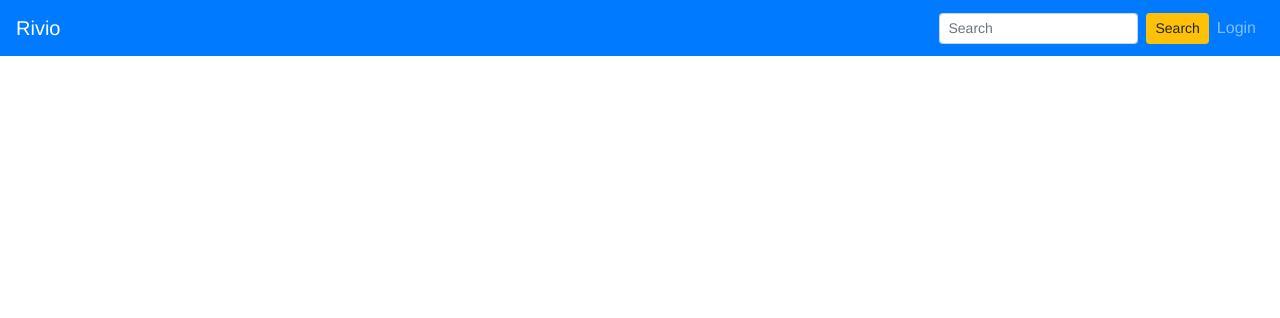
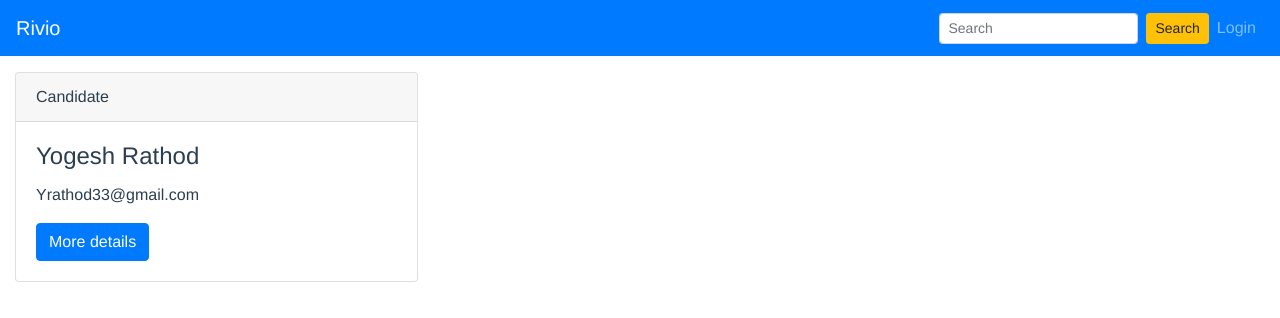
Before and after one commit to Yug33/gs_web, a Vue app: page / in a window 1280 px wide. Shown: the top 318 px of the page. Built offline with nearby package versions, Linux system fonts and the light colour scheme.

Commit message:
added user cards and info

```diff
--- /dev/null
+++ b/src/components/UserCard.vue
@@ -0,0 +1,89 @@
+<template>
+  <b-card header="Candidate" header-tag="header" :title="getFullName">
+    <b-card-text>{{candidate.email}}</b-card-text>
+    <b-button v-b-modal.modal-center variant="primary">More details</b-button>
+    <!-- MODAL -->
+    <b-modal id="modal-center" centered title="Candidate" scrollable @ok="handleOk">
+      <div class="m-5">
+        <div class="row about-list">
+          <div class="col-md-6">
+            <div class="media">
+              <label>Name</label>
+            </div>
+            <div class="media">
+              <label>Email</label>
+            </div>
+            <div class="media">
+              <label>Web Address</label>
+            </div>
+            <div class="media">
+              <label>like working ?</label>
+            </div>
+            <div class="media">
+              <label>Resume</label>
+            </div>
+            <div class="media">
+              <label>Cover letter</label>
+            </div>
+            <div class="media">
+              <p>Please rate</p>
+            </div>
+          </div>
+          <div class="col-md-6">
+            <div class="media">
+              <label>{{getFullName}}</label>
+            </div>
+            <div class="media">
+              <label>{{candidate.email}}</label>
+            </div>
+            <div class="media">
+              <label>{{candidate.web_address}}</label>
+            </div>
+            <div class="media">
+              <label>{{candidate.do_you_like_working ? "Yes":"No"}}</label>
+            </div>
+            <div class="media">
+              <label>
+                <a href="#">Click here to download</a>
+              </label>
+            </div>
+            <div class="media">
+              <label>
+                <a href="#">Click here to download</a>
+              </label>
+            </div>
+            <div class="media">
+              <b-form-rating v-model="rating" variant="warning"></b-form-rating>
+            </div>
+          </div>
+        </div>
+      </div>
+    </b-modal>
+  </b-card>
+</template>
+
+<script>
+export default {
+  props: {
+    candidate: {
+      requied: true,
+      type: Object
+    }
+  },
+  data() {
+    return {
+      rating: 0
+    };
+  },
+  methods: {
+    handleOk() {
+      console.log("clicked okay");
+    }
+  },
+  computed: {
+    getFullName() {
+      return `${this.candidate.first_name} ${this.candidate.last_name}`;
+    }
+  }
+};
+</script>
--- a/src/router/index.js
+++ b/src/router/index.js
@@ -2,11 +2,17 @@ import Vue from "vue";
 import VueRouter from "vue-router";
 import Login from "../views/Login.vue";
 import Signup from "../views/Signup.vue";
+import Candidates from "../views/Candidates.vue";
 import Verify from "../components/VerifyMail.vue";
 import { requireAuth, noLoginPage } from "@/util/auth.js";
 Vue.use(VueRouter);
 
 const routes = [
+  {
+    path: "/",
+    name: "Candidates",
+    component: Candidates,
+  },
   {
     path: "/signup",
     name: "Signup",
--- /dev/null
+++ b/src/views/Candidates.vue
@@ -0,0 +1,34 @@
+<template>
+  <div class="container-fluid mt-3">
+    <b-card-group columns>
+      <div v-for="candidate in candidates" :key="candidate">
+        <UserCard :candidate="candidate" />
+      </div>
+    </b-card-group>
+  </div>
+</template>
+
+<script>
+// @ is an alias to /src
+import UserCard from "@/components/UserCard.vue";
+
+export default {
+  name: "navbar",
+  data() {
+    return {
+      candidates: [
+        {
+          first_name: "Yogesh",
+          last_name: "Rathod",
+          email: "Yrathod33@gmail.com",
+          web_address: "yratho:33",
+          do_you_like_working: false
+        }
+      ]
+    };
+  },
+  components: {
+    UserCard
+  }
+};
+</script>
```
Also changed, not shown: src/components/SeeMore.vue (added).
